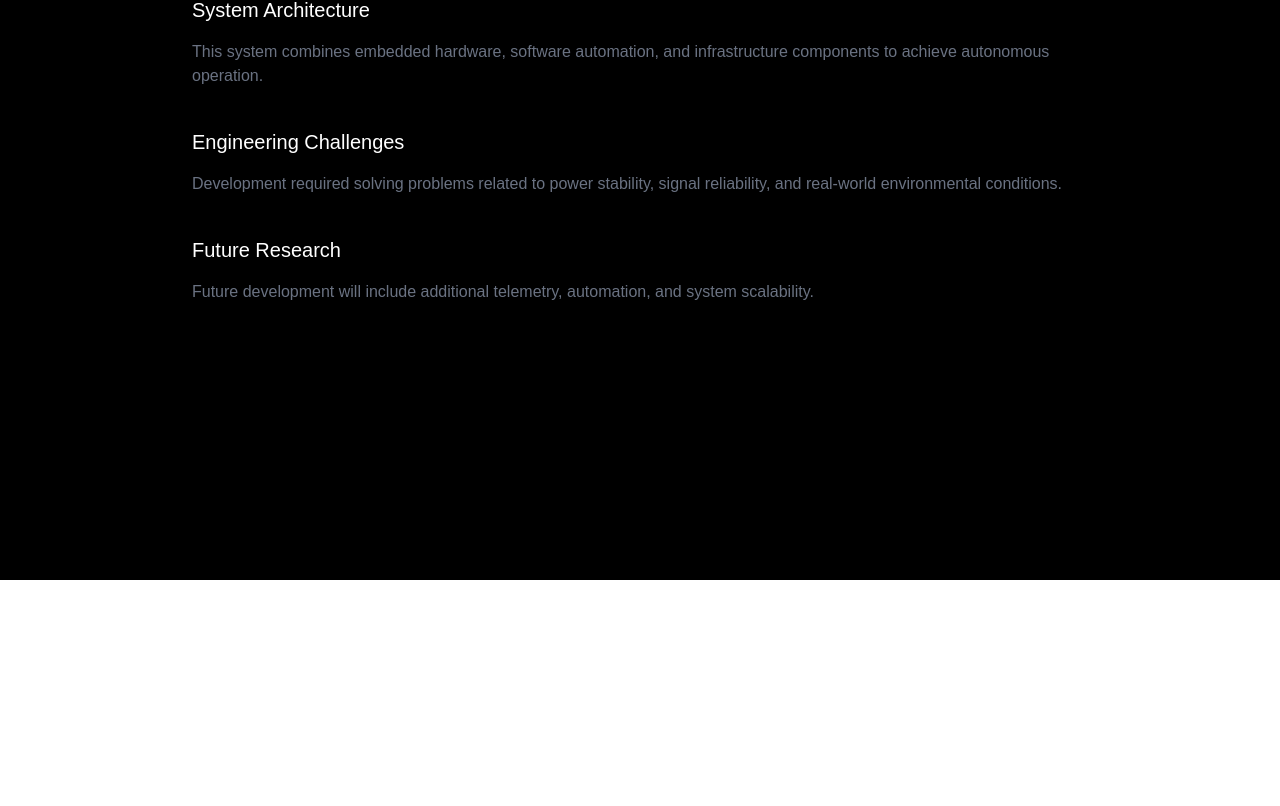
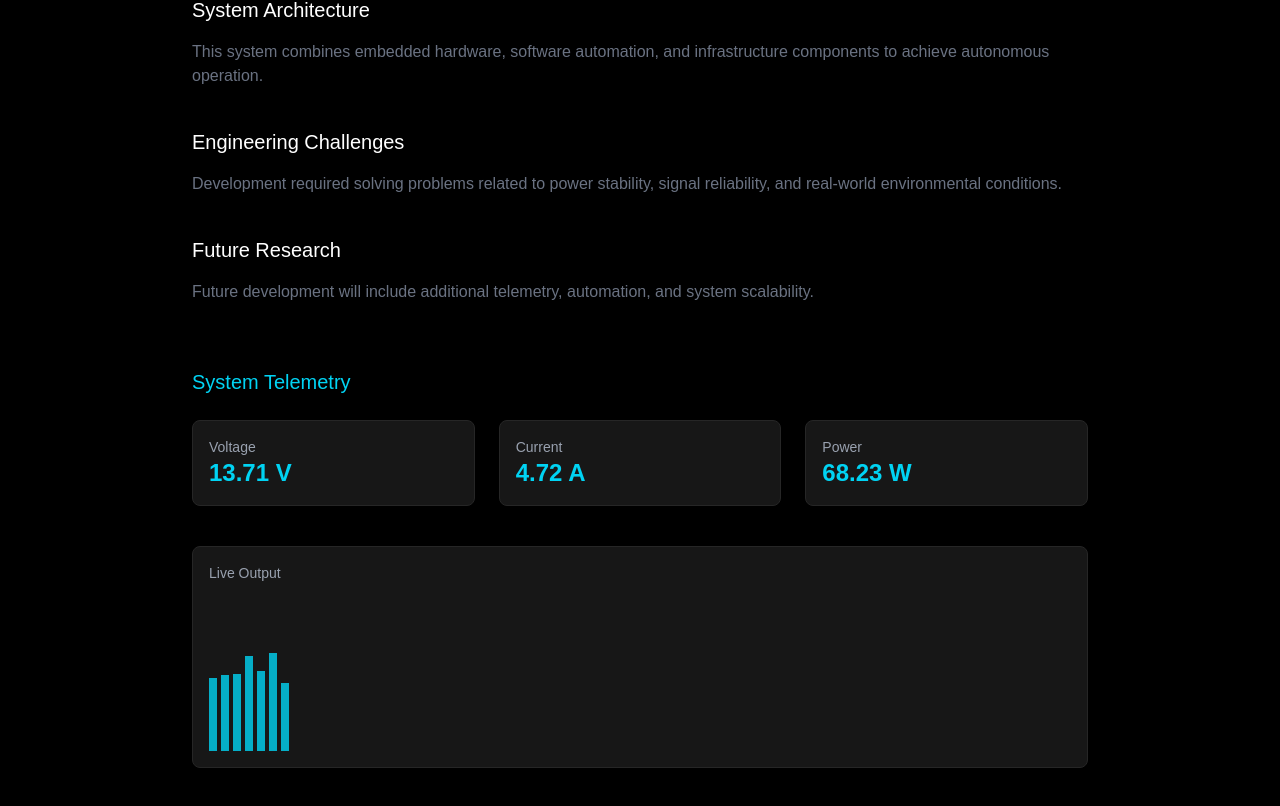
Before and after one commit to kyledwha/kyle-portfolio, a Next.js app: page /projects/bios-tester in a window 1280 px wide. Shown: the part 220-1026 px from the top of the page. Before the commit the page ends 800 px from the top, so only its background shows below. Built offline with nearby package versions, Linux system fonts and the light colour scheme.

Commit message:
add telemetry dashboard

```diff
--- /dev/null
+++ b/app/components/TelemetryPanel.tsx
@@ -0,0 +1,114 @@
+"use client"
+
+import { useEffect, useState } from "react"
+
+type DataPoint = {
+  voltage: number
+  current: number
+  power: number
+}
+
+export default function TelemetryPanel() {
+
+  const [data, setData] = useState<DataPoint[]>([])
+
+  // simulate live system data
+  useEffect(() => {
+
+    const interval = setInterval(() => {
+
+      setData(prev => {
+        const next = [
+          ...prev,
+          {
+            voltage: 12 + Math.random() * 2,
+            current: 4 + Math.random() * 2,
+            power: 60 + Math.random() * 40
+          }
+        ]
+
+        if (next.length > 30) next.shift()
+        return next
+      })
+
+    }, 800)
+
+    return () => clearInterval(interval)
+
+  }, [])
+
+  const latest = data[data.length - 1]
+
+  return (
+
+    <div className="mt-16">
+
+      <h2 className="text-xl mb-6 text-cyan-400">
+        System Telemetry
+      </h2>
+
+      {/* METRICS */}
+      <div className="grid grid-cols-3 gap-6 mb-10">
+
+        <Metric label="Voltage" value={latest?.voltage} unit="V" />
+        <Metric label="Current" value={latest?.current} unit="A" />
+        <Metric label="Power" value={latest?.power} unit="W" />
+
+      </div>
+
+      {/* GRAPH */}
+      <div className="bg-neutral-900 border border-neutral-800 p-4 rounded-lg">
+
+        <div className="text-sm text-gray-400 mb-2">
+          Live Output
+        </div>
+
+        <div className="flex items-end gap-1 h-40">
+
+          {data.map((d, i) => (
+            <div
+              key={i}
+              className="bg-cyan-400/80 w-2"
+              style={{
+                height: `${d.power}px`
+              }}
+            />
+          ))}
+
+        </div>
+
+      </div>
+
+    </div>
+
+  )
+
+}
+
+function Metric({
+  label,
+  value,
+  unit
+}: {
+  label: string
+  value?: number
+  unit: string
+}) {
+
+  return (
+
+    <div className="bg-neutral-900 border border-neutral-800 p-4 rounded-lg">
+
+      <div className="text-gray-400 text-sm">
+        {label}
+      </div>
+
+      <div className="text-2xl font-semibold text-cyan-400">
+        {value ? value.toFixed(2) : "--"} {unit}
+      </div>
+
+    </div>
+
+  )
+
+}
--- a/app/projects/[slug]/page.tsx
+++ b/app/projects/[slug]/page.tsx
@@ -1,7 +1,7 @@
 import { projects } from "../../data/projects"
 
 import { Cpu, Zap, Wifi, Sun, Wrench } from "lucide-react"
-
+import TelemetryPanel from "../../components/TelemetryPanel"
 const iconMap:any = {
 cpu: Cpu,
 zap: Zap,
@@ -58,6 +58,8 @@ Future Research
 <p className="text-gray-500">
 Future development will include additional telemetry, automation,
 and system scalability.
+
+<TelemetryPanel />
 </p>
 
 </div>
```
